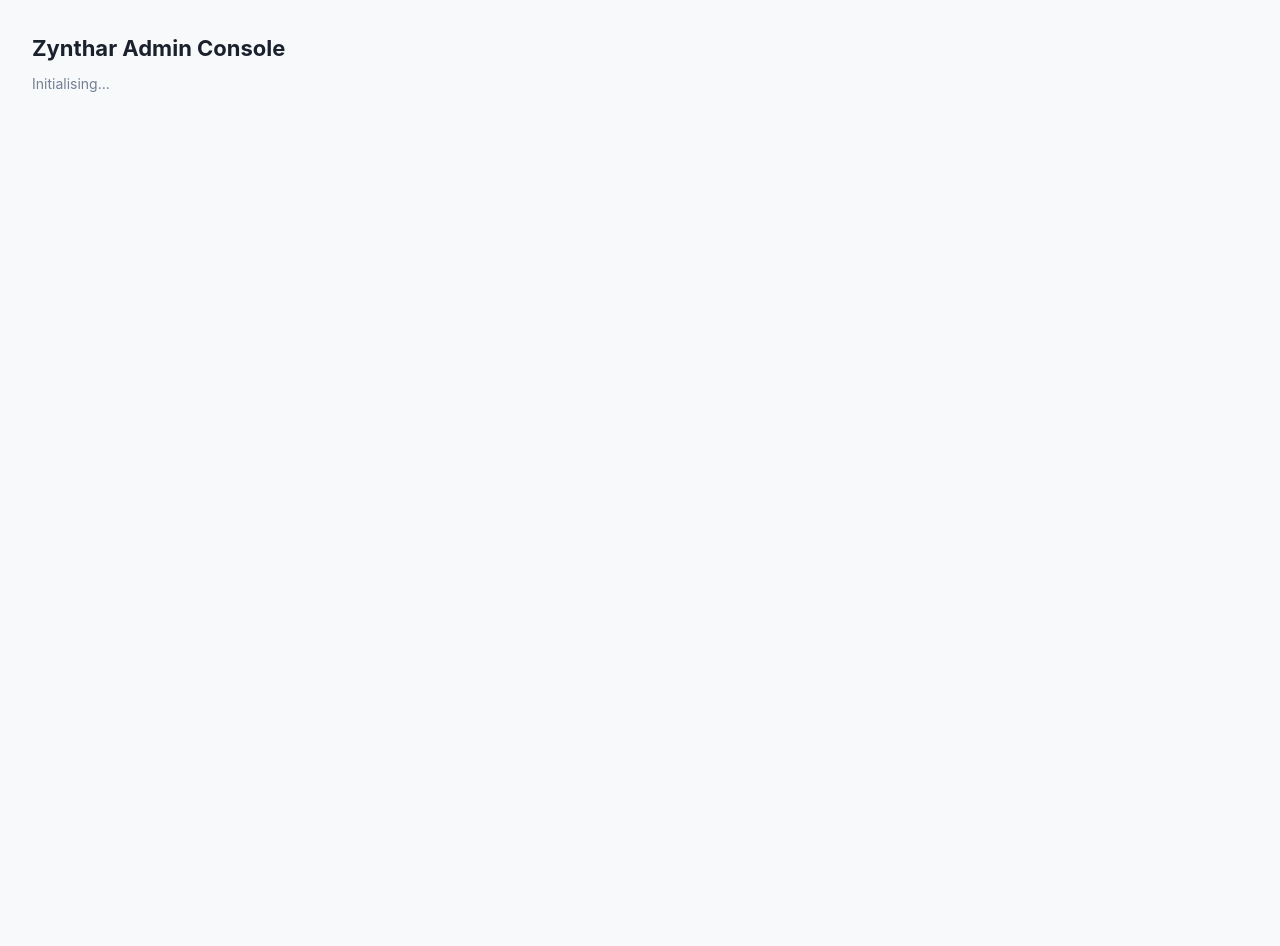
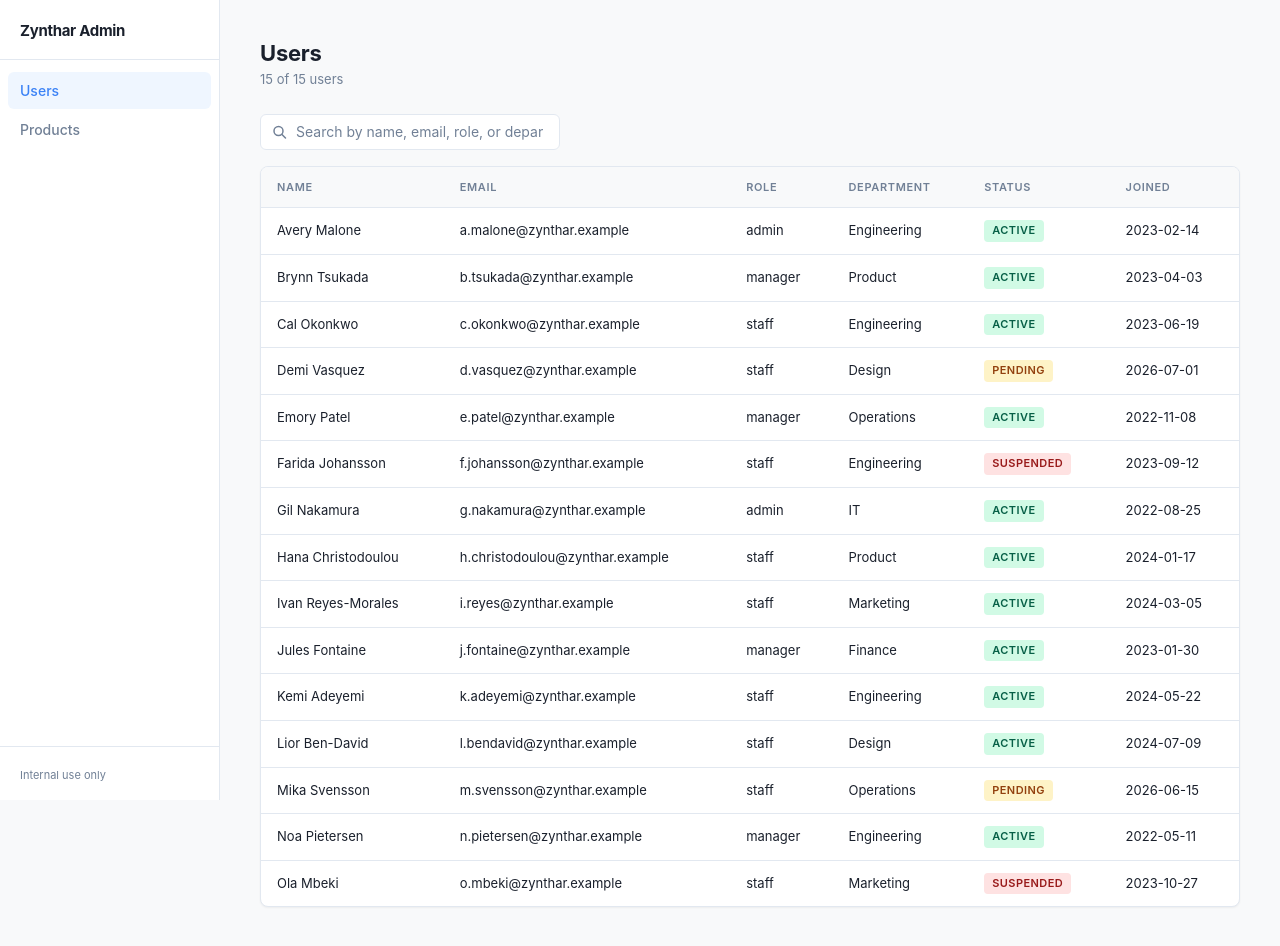
Before and after one commit to shariffy/autopilot-demo-admin-console, a React (Vite) app: page /users in a window 1280 px wide. Before the commit the page ends 800 px from the top, so only its background shows below. Built offline with nearby package versions, Linux system fonts and the light colour scheme.

Commit message:
Add Users feature: searchable list page and detail view, routing wired into Shell
[envelope] verified by `npm install --package-lock-only --ignore-scripts && npm ci --ignore-scripts && npm run build && npm audit --json — npm audit: 7 advisories (7 pre-existing, 0 newly introduced)`

```diff
--- a/src/App.tsx
+++ b/src/App.tsx
@@ -1,12 +1,34 @@
+import { BrowserRouter, Routes, Route, Navigate } from 'react-router-dom'
+import Shell from './components/layout/Shell'
+import UsersPage from './pages/users/UsersPage'
+import UserDetailPage from './pages/users/UserDetailPage'
+
+function ProductsPlaceholder() {
+  return (
+    <p
+      style={{
+        padding: 'var(--space-8)',
+        color: 'var(--color-text-secondary)',
+        fontStyle: 'italic',
+      }}
+    >
+      Products screens coming in the next changeset…
+    </p>
+  )
+}
+
 export default function App() {
   return (
-    <div style={{ padding: '2rem', fontFamily: 'var(--font-family)' }}>
-      <h1 style={{ fontSize: 'var(--font-size-xl)', fontWeight: 700 }}>
-        Zynthar Admin Console
-      </h1>
-      <p style={{ marginTop: '0.5rem', color: 'var(--color-text-secondary)' }}>
-        Initialising…
-      </p>
-    </div>
+    <BrowserRouter>
+      <Shell>
+        <Routes>
+          <Route path="/" element={<Navigate to="/users" replace />} />
+          <Route path="/users" element={<UsersPage />} />
+          <Route path="/users/:id" element={<UserDetailPage />} />
+          <Route path="/products" element={<ProductsPlaceholder />} />
+          <Route path="/products/:id" element={<ProductsPlaceholder />} />
+        </Routes>
+      </Shell>
+    </BrowserRouter>
   )
 }
--- /dev/null
+++ b/src/pages/users/UserDetailPage.module.css
@@ -0,0 +1,37 @@
+.back {
+  margin-bottom: var(--space-4);
+}
+
+.fields {
+  display: grid;
+  grid-template-columns: repeat(auto-fill, minmax(200px, 1fr));
+  gap: var(--space-6);
+}
+
+.field {
+  display: flex;
+  flex-direction: column;
+  gap: var(--space-1);
+}
+
+.fieldLabel {
+  font-size: var(--font-size-xs);
+  font-weight: 600;
+  text-transform: uppercase;
+  letter-spacing: 0.06em;
+  color: var(--color-text-secondary);
+}
+
+.fieldValue {
+  font-size: var(--font-size-base);
+  color: var(--color-text-primary);
+}
+
+.code {
+  font-family: var(--font-mono);
+  font-size: var(--font-size-sm);
+  background: var(--color-bg);
+  padding: 2px var(--space-2);
+  border-radius: var(--radius-sm);
+  border: 1px solid var(--color-border);
+}
--- /dev/null
+++ b/src/pages/users/UserDetailPage.tsx
@@ -0,0 +1,82 @@
+import { useParams, useNavigate } from 'react-router-dom'
+import { Box } from '../../design-system'
+import {
+  PageHeader,
+  Button,
+  Card,
+  Badge,
+} from '../../components/ui'
+import type { BadgeVariant } from '../../components/ui'
+import { users } from '../../data/users'
+import type { UserStatus } from '../../types'
+import styles from './UserDetailPage.module.css'
+
+function statusVariant(status: UserStatus): BadgeVariant {
+  switch (status) {
+    case 'active':    return 'success'
+    case 'suspended': return 'danger'
+    case 'pending':   return 'warning'
+  }
+}
+
+export default function UserDetailPage() {
+  const { id } = useParams<{ id: string }>()
+  const navigate = useNavigate()
+  const user = users.find((u) => u.id === id)
+
+  if (!user) {
+    return (
+      <Box>
+        <PageHeader title="User not found" />
+        <Button variant="ghost" size="sm" onClick={() => navigate('/users')}>
+          ← Back to Users
+        </Button>
+      </Box>
+    )
+  }
+
+  return (
+    <Box>
+      <Box className={styles.back}>
+        <Button variant="ghost" size="sm" onClick={() => navigate('/users')}>
+          ← Back to Users
+        </Button>
+      </Box>
+
+      <PageHeader title={user.name} subtitle={user.email} />
+
+      <Card>
+        <dl className={styles.fields}>
+          <div className={styles.field}>
+            <dt className={styles.fieldLabel}>User ID</dt>
+            <dd className={styles.fieldValue}>
+              <code className={styles.code}>{user.id}</code>
+            </dd>
+          </div>
+          <div className={styles.field}>
+            <dt className={styles.fieldLabel}>Role</dt>
+            <dd className={styles.fieldValue}>{user.role}</dd>
+          </div>
+          <div className={styles.field}>
+            <dt className={styles.fieldLabel}>Department</dt>
+            <dd className={styles.fieldValue}>{user.department}</dd>
+          </div>
+          <div className={styles.field}>
+            <dt className={styles.fieldLabel}>Status</dt>
+            <dd className={styles.fieldValue}>
+              <Badge variant={statusVariant(user.status)}>{user.status}</Badge>
+            </dd>
+          </div>
+          <div className={styles.field}>
+            <dt className={styles.fieldLabel}>Joined</dt>
+            <dd className={styles.fieldValue}>{user.createdAt}</dd>
+          </div>
+          <div className={styles.field}>
+            <dt className={styles.fieldLabel}>Last Login</dt>
+            <dd className={styles.fieldValue}>{user.lastLogin}</dd>
+          </div>
+        </dl>
+      </Card>
+    </Box>
+  )
+}
--- /dev/null
+++ b/src/pages/users/UsersPage.module.css
@@ -0,0 +1,10 @@
+.toolbar {
+  margin-bottom: var(--space-4);
+}
+
+.empty {
+  padding: var(--space-10) var(--space-6);
+  text-align: center;
+  color: var(--color-text-secondary);
+  font-size: var(--font-size-sm);
+}
--- /dev/null
+++ b/src/pages/users/UsersPage.tsx
@@ -0,0 +1,99 @@
+import { useState } from 'react'
+import { useNavigate } from 'react-router-dom'
+import { Box } from '../../design-system'
+import {
+  PageHeader,
+  SearchInput,
+  Card,
+  Badge,
+  Table,
+  TableHead,
+  TableBody,
+  TableRow,
+  TableHeaderCell,
+  TableCell,
+} from '../../components/ui'
+import type { BadgeVariant } from '../../components/ui'
+import { users } from '../../data/users'
+import type { UserStatus } from '../../types'
+import styles from './UsersPage.module.css'
+
+function statusVariant(status: UserStatus): BadgeVariant {
+  switch (status) {
+    case 'active':    return 'success'
+    case 'suspended': return 'danger'
+    case 'pending':   return 'warning'
+  }
+}
+
+export default function UsersPage() {
+  const [query, setQuery] = useState('')
+  const navigate = useNavigate()
+
+  const q = query.trim().toLowerCase()
+  const filtered = q
+    ? users.filter(
+        (u) =>
+          u.name.toLowerCase().includes(q) ||
+          u.email.toLowerCase().includes(q) ||
+          u.role.toLowerCase().includes(q) ||
+          u.department.toLowerCase().includes(q),
+      )
+    : users
+
+  return (
+    <Box>
+      <PageHeader
+        title="Users"
+        subtitle={`${filtered.length} of ${users.length} ${users.length === 1 ? 'user' : 'users'}`}
+      />
+
+      <Box className={styles.toolbar}>
+        <SearchInput
+          value={query}
+          onChange={(e) => setQuery(e.target.value)}
+          placeholder="Search by name, email, role, or department…"
+        />
+      </Box>
+
+      <Card padding={false}>
+        {filtered.length === 0 ? (
+          <p className={styles.empty}>No users match your search.</p>
+        ) : (
+          <Table>
+            <TableHead>
+              <TableRow>
+                <TableHeaderCell>Name</TableHeaderCell>
+                <TableHeaderCell>Email</TableHeaderCell>
+                <TableHeaderCell>Role</TableHeaderCell>
+                <TableHeaderCell>Department</TableHeaderCell>
+                <TableHeaderCell>Status</TableHeaderCell>
+                <TableHeaderCell>Joined</TableHeaderCell>
+              </TableRow>
+            </TableHead>
+            <TableBody>
+              {filtered.map((user) => (
+                <TableRow
+                  key={user.id}
+                  onClick={() => navigate(`/users/${user.id}`)}
+                  clickable
+                >
+                  <TableCell>{user.name}</TableCell>
+                  <TableCell>{user.email}</TableCell>
+                  <TableCell>{user.role}</TableCell>
+                  <TableCell>{user.department}</TableCell>
+                  <TableCell>
+                    <Badge variant={statusVariant(user.status)}>
+                      {user.status}
+                    </Badge>
+                  </TableCell>
+                  <TableCell>{user.createdAt}</TableCell>
+                </TableRow>
+              ))}
+            </TableBody>
+          </Table>
+        )}
+      </Card>
+    </Box>
+  )
+}
```
